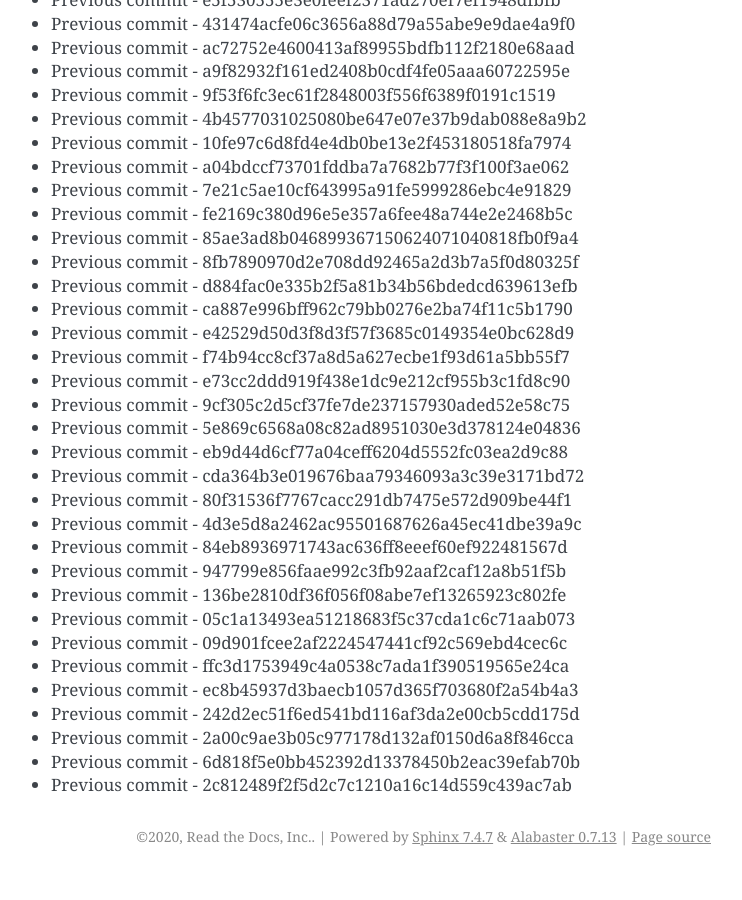
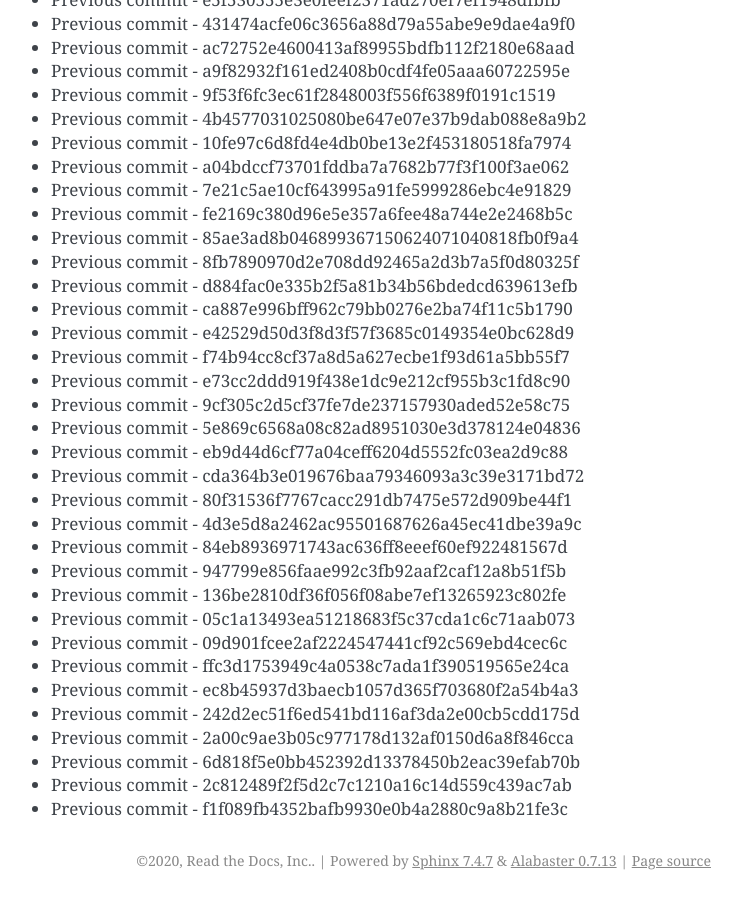
Before and after one commit to readthedocs/rtd-git-stresstest, a Sphinx documentation site: the page built from docs/updates.rst, in a window 1280 px wide and 900 px high, scrolled down 7628 px. Shown: the whole window, without its empty margins (399-1141 px from the left). Built offline with Sphinx 7.4.7, drawn with Linux system fonts in a browser that asks for light colours; before the commit the page ends 8504 px from its top, so only the background shows below that.

Commit message:
Generating commit from previous: f1f089fb4352bafb9930e0b4a2880c9a8b21fe3c

```diff
--- a/docs/updates.rst
+++ b/docs/updates.rst
@@ -352,3 +352,4 @@ It can be tested for any performance characteristics.
 * Previous commit - 2a00c9ae3b05c977178d132af0150d6a8f846cca
 * Previous commit - 6d818f5e0bb452392d13378450b2eac39efab70b
 * Previous commit - 2c812489f2f5d2c7c1210a16c14d559c439ac7ab
+* Previous commit - f1f089fb4352bafb9930e0b4a2880c9a8b21fe3c
```
